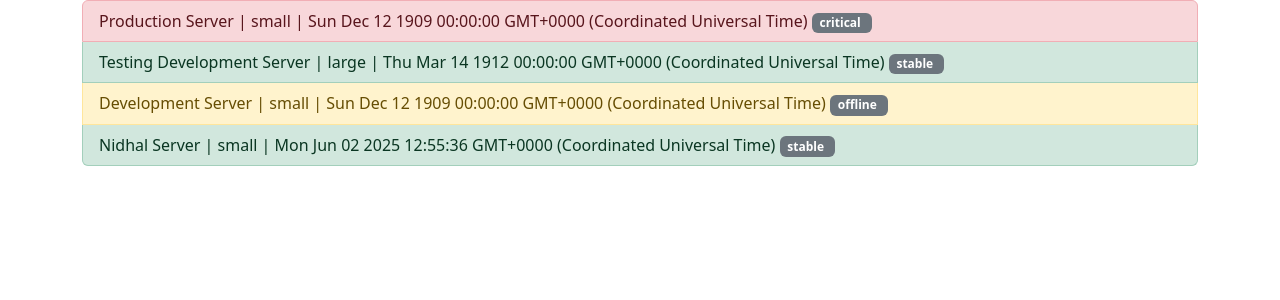
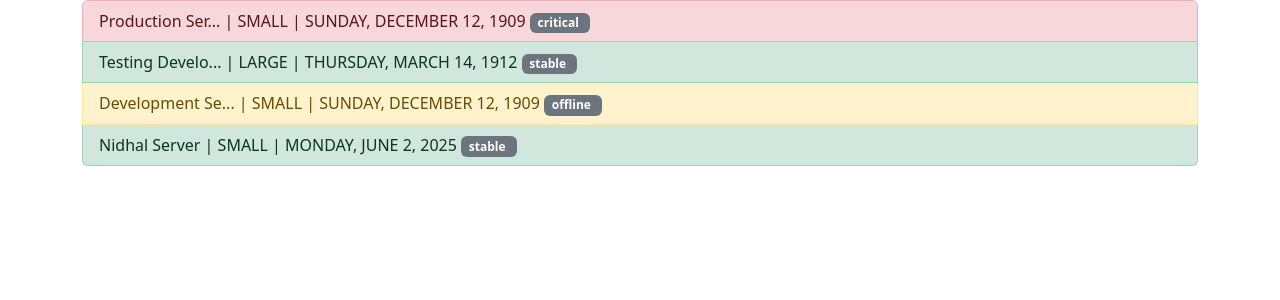
Before and after one commit to n2sy/m2i-juin-25, an Angular app: page / in a window 1280 px wide. Shown: the top 300 px of the page. Built offline with nearby package versions, Linux system fonts and the light colour scheme.

Commit message:
ajouter short filter

```diff
--- a/src/app/manage-servers/manage-servers.component.html
+++ b/src/app/manage-servers/manage-servers.component.html
@@ -1,8 +1,10 @@
 <ol class="list-group">
   @for (serv of listServers; track $index) {
   <li [ngClass]="affecterClasse(serv.status)" class="list-group-item">
-    {{ serv.name }} | {{ serv.type }} | {{ serv.date_d }}
+    {{ serv.name | short : 14 }} | {{ serv.type | uppercase }} |
+    {{ serv.date_d | date : "fullDate" | uppercase }}
     <span class="badge bg-secondary">{{ serv.status }} </span>
+    <!-- {{ 34 | currency : "EUR" }} -->
   </li>
 
   }
--- a/src/app/manage-servers/manage-servers.component.ts
+++ b/src/app/manage-servers/manage-servers.component.ts
@@ -1,10 +1,11 @@
-import { NgClass } from '@angular/common';
+import { CommonModule, NgClass, UpperCasePipe } from '@angular/common';
 import { Component } from '@angular/core';
+import { ShortPipe } from '../pipes/short.pipe';
 
 @Component({
   selector: 'app-manage-servers',
   standalone: true,
-  imports: [NgClass],
+  imports: [NgClass, CommonModule, ShortPipe],
   templateUrl: './manage-servers.component.html',
   styleUrl: './manage-servers.component.css',
 })
--- /dev/null
+++ b/src/app/pipes/short.pipe.ts
@@ -0,0 +1,12 @@
+import { Pipe, PipeTransform } from '@angular/core';
+
+@Pipe({
+  name: 'short',
+  standalone: true,
+})
+export class ShortPipe implements PipeTransform {
+  transform(value: string, nbMax: number): string {
+    if (value.length < nbMax) return value;
+    return `${value.substring(0, nbMax)}...`;
+  }
+}
```
Also changed, not shown: src/app/pipes/filter.pipe.ts (added, +13 -0 lines).
